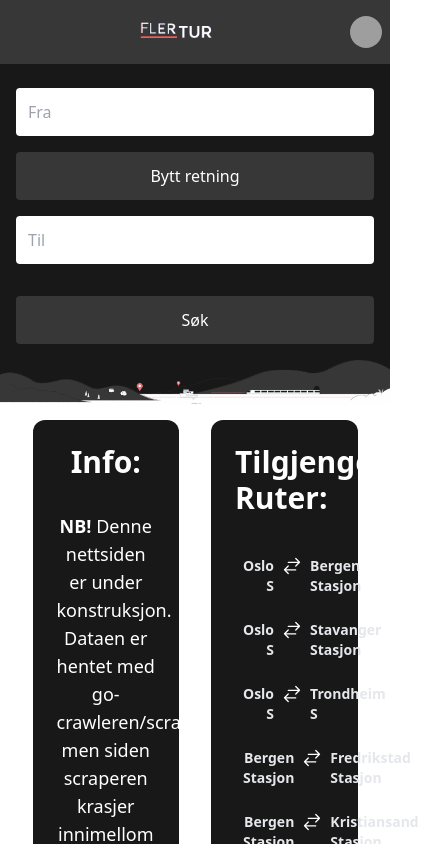
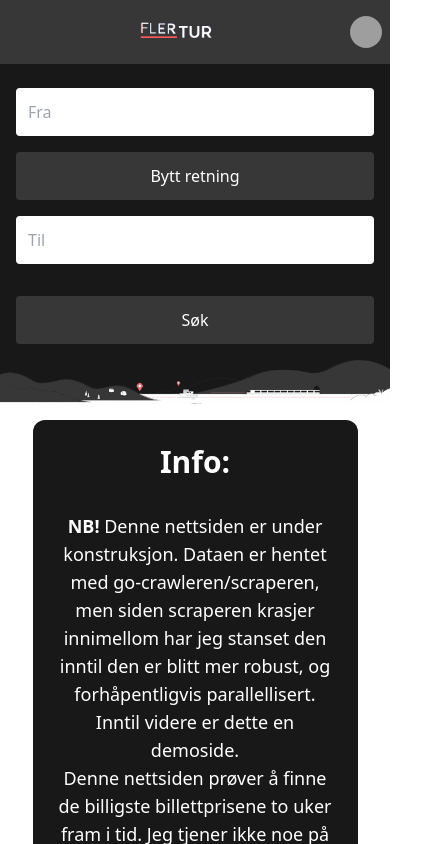
Before and after one commit to albertbayazidi/FlerTur, a React (Vite) app: page / in a window 390 px wide. Shown: the top 844 px of the page, 439 px wide, since content can reach past the window. Built offline with nearby package versions, Linux system fonts and the light colour scheme; grey boxes are pictures that could not be loaded.

Commit message:
small visual changes to info box

```diff
--- a/src/components/Info.jsx
+++ b/src/components/Info.jsx
@@ -18,9 +18,10 @@ function Info() {
 
   return (
     <Fragment>
-      <div className="mx-auto mt-4 w-5/6 md:mx-auto grid grid-cols-2 gap-8">
+      <div className="mx-auto mt-4 w-5/6 md:mx-auto grid grid-cols-1 md:grid-cols-2 gap-8">
         <div className ="w-full mx-auto text-lg px-6 py-6 rounded-xl bg-second ">
-            <h1 className="mb-8 text-center text-3xl font-bold text-white">Info:</h1>
+            <h1 className="mb-8 text-3xl text-center font-bold text-white">Info:</h1>
+
             <p className="text-center text-white ">
                 <strong>NB!</strong> Denne nettsiden er under konstruksjon. Dataen er hentet med
                 go-crawleren/scraperen, men siden scraperen krasjer
@@ -37,7 +38,7 @@ function Info() {
         </div>
 
         <div className ="w-full mx-auto text-lg px-6 py-6 rounded-xl bg-second">
-            <h1 className="mb-8 text-3xl font-bold text-white">Tilgjengelige Ruter:</h1>
+            <h1 className="mb-8 text-3xl text-center font-bold text-white">Tilgjengelige Ruter:</h1>
             <div className="grid grid-cols-1 gap-x-4 gap-y-2 lg:grid-cols-2">
                 <div className="flex flex-col gap-2">
                   {routes1.map((route, index) => (
--- a/src/components/Route.jsx
+++ b/src/components/Route.jsx
@@ -1,7 +1,7 @@
 function Route({ start, end }) {
   return (
-    <div className="flex enter justify-between gap-2 rounded-lg p-2 transition-colors hover:bg-gray-700/50">
-      <span className="flex-1 text-right text-sm font-semibold capitalize text-gray-200">
+<div className="flex flex-nowrap items-center justify-between gap-2 rounded-lg p-2 transition-colors hover:bg-gray-700/50">
+  <span className="min-w-0 flex-1 text-right text-sm font-semibold capitalize text-gray-200 whitespace-nowrap truncate">
     {start}
   </span>
 
@@ -12,7 +12,7 @@ function Route({ start, end }) {
       viewBox="0 0 24 24"
       strokeWidth={1.5}
       stroke="currentColor"
-          className="fg-white h-5 w-5"
+      className="h-5 w-5"
     >
       <path
         strokeLinecap="round"
@@ -22,7 +22,7 @@ function Route({ start, end }) {
     </svg>
   </span>
 
-      <span className="flex-1 text-left text-sm font-semibold capitalize text-gray-200">
+  <span className="min-w-0 flex-1 text-left text-sm font-semibold capitalize text-gray-200 whitespace-nowrap truncate">
     {end}
   </span>
 </div>
```
Lines whose indentation alone changed are shown as unchanged.
